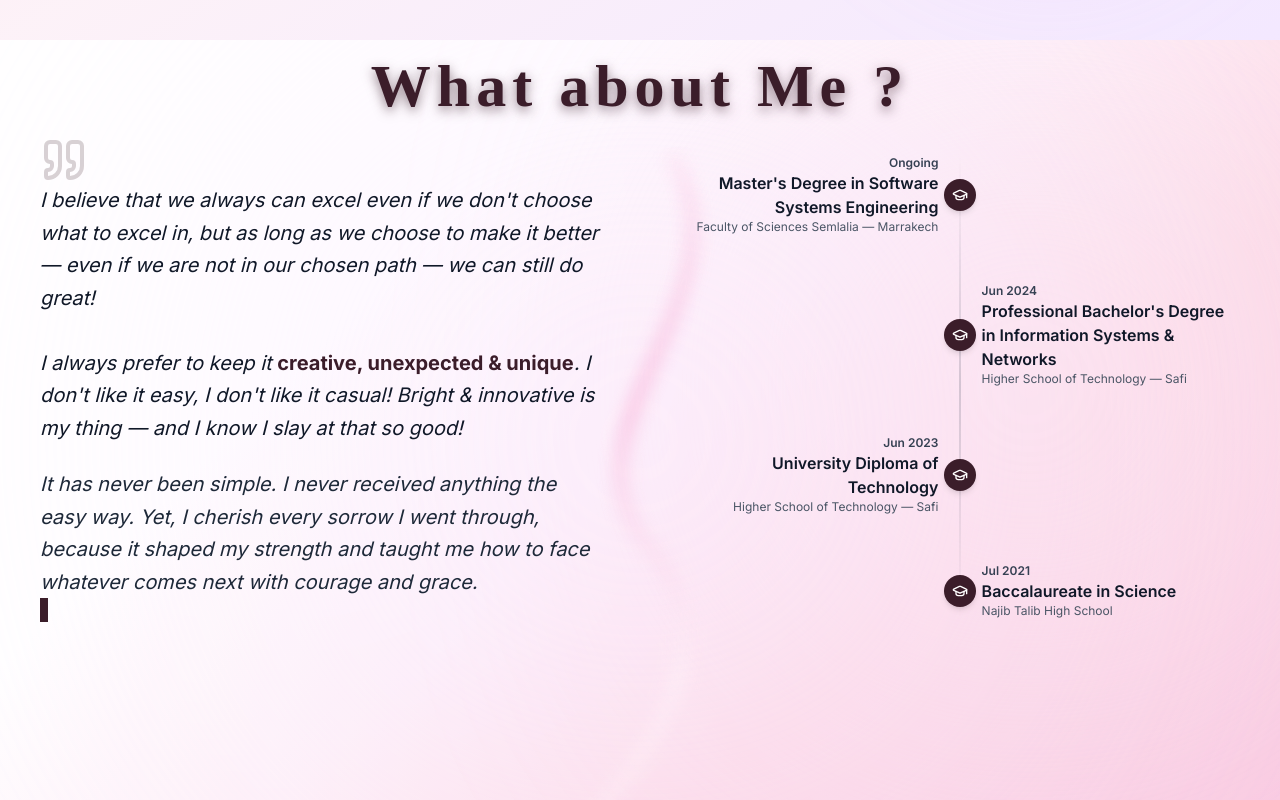
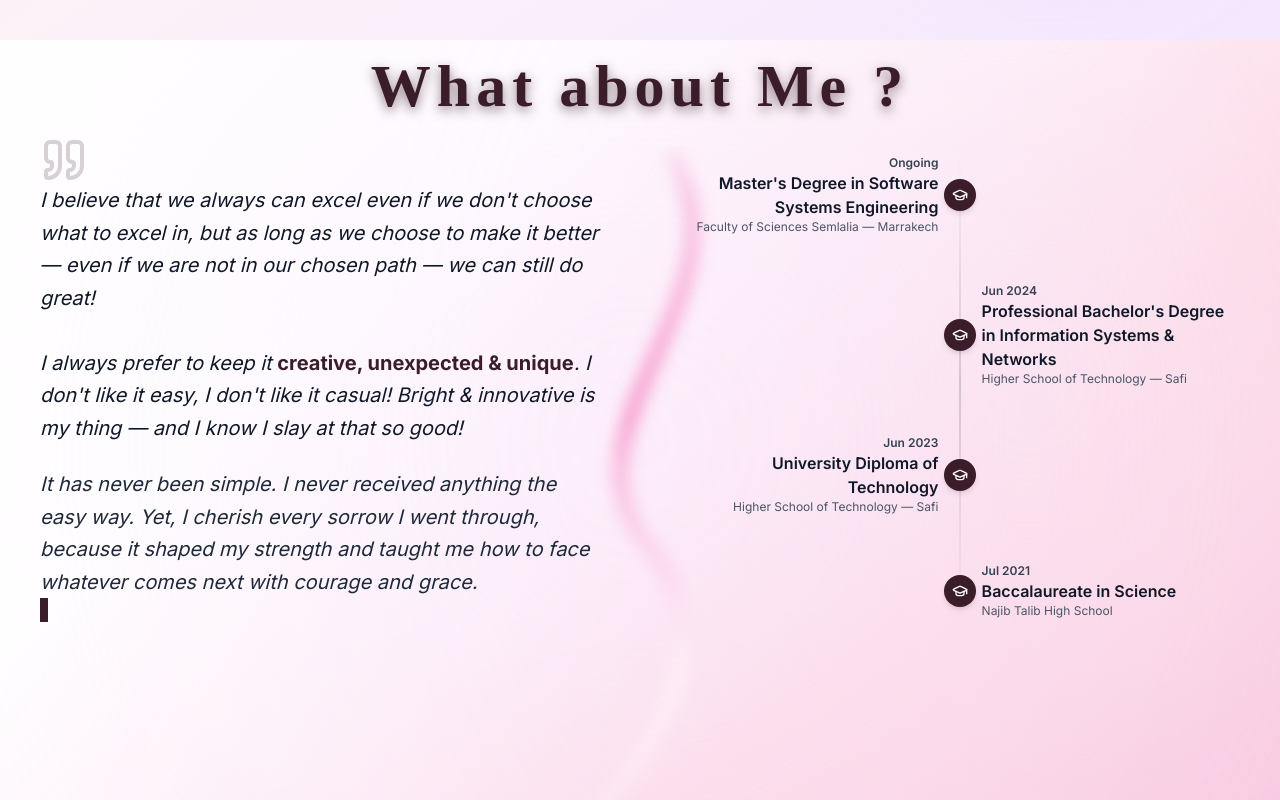
Before and after one commit to Zohrae/my-portfolio, a Next.js app: page / in a window 1280 px wide. Shown: the part 760-1560 px from the top of the page. Built offline with nearby package versions, Linux system fonts and the light colour scheme.

Commit message:
feat: enhance pink intensity on animated wavy separator line

```diff
--- a/components/About.tsx
+++ b/components/About.tsx
@@ -81,15 +81,13 @@ const About = () => {
         >
             <svg viewBox="0 0 420 820" width="100%" height="100%">
   <defs>
-                {/* gradient fades faster on left before reaching half */}
     <linearGradient id="slantedWaveGrad" gradientUnits="userSpaceOnUse" x1="420" y1="0" x2="0" y2="820">
-            {/* start soft → pink → smoky white → end soft */}
-            <stop offset="0%"  stopColor="rgba(255,255,255,1)" stopOpacity="0.1" />   {/* soft, like ending */}
-            <stop offset="10%" stopColor="rgba(245,150,200,1)" stopOpacity="0.3" />  {/* light pink appears */}
-            <stop offset="35%" stopColor="rgba(245,150,200,1)" stopOpacity="0.6" /> {/* stronger pink */}
-            <stop offset="60%" stopColor="rgba(255,255,255,1)" stopOpacity="0.4" />  {/* smoky white */}
-            <stop offset="85%" stopColor="rgba(255,255,255,1)" stopOpacity="0.2" />  {/* soft fade near end */}
-            <stop offset="100%" stopColor="rgba(255,255,255,1)" stopOpacity="0.1" /> {/* barely visible, soft */}
+      <stop offset="0%" stopColor="rgba(255,255,255,1)" stopOpacity="0.08" />
+      <stop offset="10%" stopColor="rgba(244,114,182,1)" stopOpacity="0.35" />
+      <stop offset="35%" stopColor="rgba(244,114,182,1)" stopOpacity="0.65" />
+      <stop offset="60%" stopColor="rgba(255,255,255,1)" stopOpacity="0.35" />
+      <stop offset="85%" stopColor="rgba(255,255,255,1)" stopOpacity="0.18" />
+      <stop offset="100%" stopColor="rgba(255,255,255,1)" stopOpacity="0.08" />
     </linearGradient>
 
     <filter id="softBlur" x="-30%" y="-30%" width="160%" height="160%">
@@ -97,23 +95,29 @@ const About = () => {
     </filter>
   </defs>
 
-            {/* path unchanged except the final segment becomes flat horizontal */}
   <path
     d={`
       M 300 10
       C 360 160, 140 260, 220 390
       C 300 520, 160 620, 120 660
-                L  80 660  {/* flattened horizontal line, stops early left */}
+      L 80 660
     `}
     fill="none"
     stroke="url(#slantedWaveGrad)"
     strokeWidth="16"
     strokeLinecap="round"
     strokeLinejoin="round"
-                opacity="0.65"
     filter="url(#softBlur)"
+  >
+    <animate
+      attributeName="opacity"
+      values="0.3;0.7;0.3"
+      dur="5s"
+      repeatCount="indefinite"
     />
+  </path>
 </svg>
+
         </div>
         </div>
 
```
Lines whose indentation alone changed are shown as unchanged.
